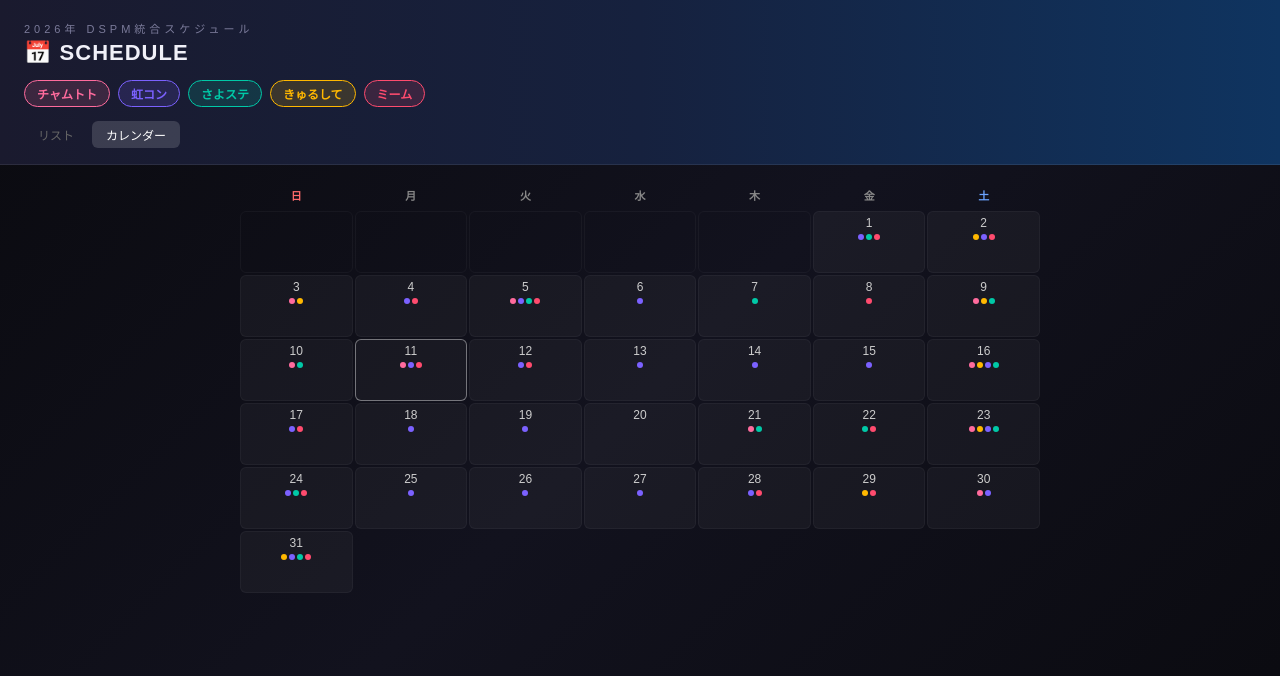
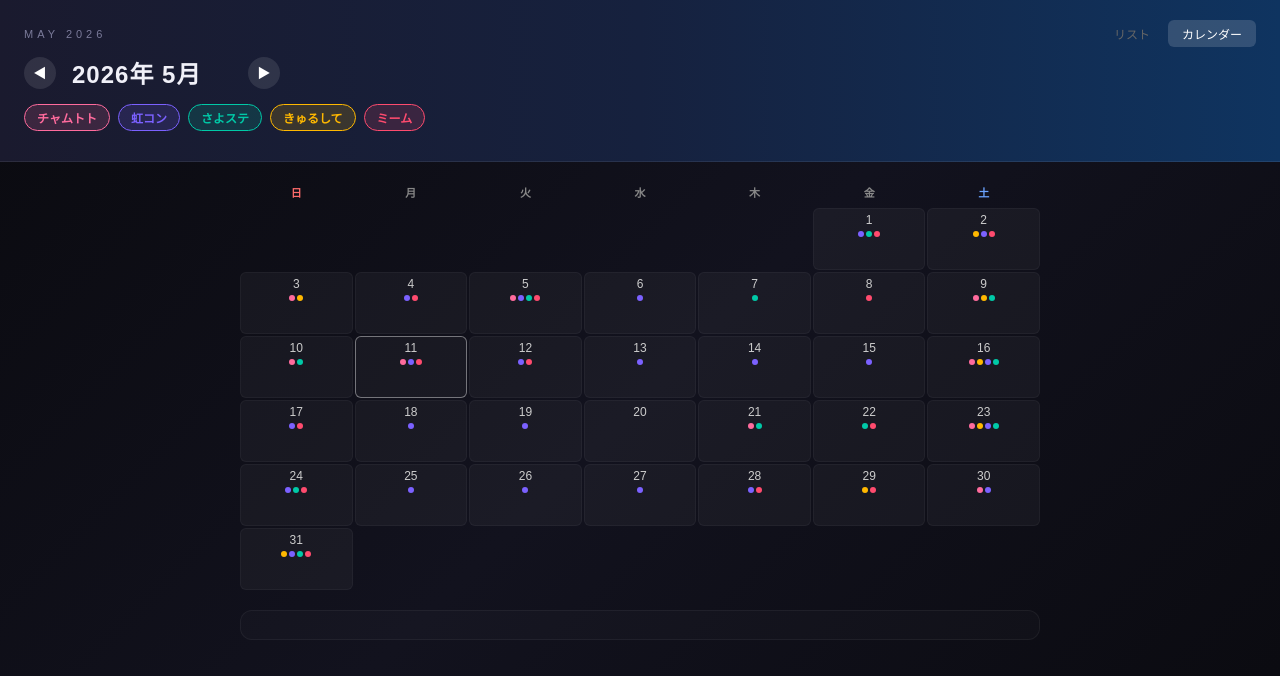
Before and after one commit to tarotale/DEARSTAGE_schedule, a plain HTML site: page index.html in a window 1280 px wide. Both pictures are taken after a click on the button "カレンダー". Drawn offline with Linux system fonts and the light colour scheme.

Commit message:
Update index.html

```diff
--- a/index.html
+++ b/index.html
@@ -3,7 +3,7 @@
 <head>
     <meta charset="UTF-8">
     <meta name="viewport" content="width=device-width, initial-scale=1.0">
-    <title>DSPM SCHEDULE - 2026.05</title>
+    <title>DSPM SCHEDULE - MANGER</title>
     <style>
         :root {
             --bg-gradient: linear-gradient(135deg, #0a0a0f 0%, #12121e 50%, #0a0a0f 100%);
@@ -35,8 +35,18 @@
             backdrop-filter: blur(12px);
         }
 
-        .header-top { font-size: 11px; letter-spacing: 4px; color: var(--text-muted); margin-bottom: 4px; }
-        .header-title { font-size: 22px; font-weight: 700; letter-spacing: 1px; margin-bottom: 14px; }
+        .header-top { display: flex; justify-content: space-between; align-items: center; margin-bottom: 8px; }
+        .month-display { font-size: 11px; letter-spacing: 4px; color: var(--text-muted); text-transform: uppercase; }
+
+        .nav-controls { display: flex; align-items: center; gap: 16px; margin-bottom: 14px; }
+        .current-month-title { font-size: 24px; font-weight: 700; letter-spacing: 1px; min-width: 160px; }
+
+        .nav-btn {
+            background: rgba(255,255,255,0.1); border: none; color: #fff;
+            width: 32px; height: 32px; border-radius: 50%; cursor: pointer;
+            display: flex; align-items: center; justify-content: center; transition: 0.2s;
+        }
+        .nav-btn:hover { background: rgba(255,255,255,0.2); }
 
         .filter-group { display: flex; flex-wrap: wrap; gap: 8px; margin-bottom: 14px; }
         .filter-btn {
@@ -58,17 +68,17 @@
 
         .content { padding: 16px 16px 40px; max-width: 800px; margin: 0 auto; }
 
-        .date-section { margin-bottom: 24px; scroll-margin-top: 160px; /* スクロール時の余白 */ }
+        /* List View */
+        .date-section { margin-bottom: 24px; scroll-margin-top: 180px; }
         .date-header { font-size: 13px; font-weight: 700; letter-spacing: 1px; color: #a0a0c0; border-left: 3px solid #3a3a5c; padding-left: 10px; margin-bottom: 8px; }
         .date-header.today { color: #fff; border-left-color: #fff; text-shadow: 0 0 8px rgba(255,255,255,0.5); }
-
         .event-card { border-radius: 8px; padding: 12px 14px; margin-bottom: 8px; text-decoration: none; display: block; transition: transform 0.2s; border-left: 3px solid transparent; }
         .event-card:hover { transform: translateX(4px); }
         .group-label { font-size: 10px; font-weight: 700; letter-spacing: 1px; margin-bottom: 3px; }
         .event-title { font-size: 14px; font-weight: 600; line-height: 1.4; margin-bottom: 3px; color: #fff; }
         .event-venue { font-size: 11px; color: #888; }
 
-        /* Group Colors */
+        /* Group Card Styles */
         .card-ChumToto { background: linear-gradient(135deg, rgba(255,107,157,0.1) 0%, rgba(255,255,255,0.02) 100%); border: 1px solid rgba(255,107,157,0.25); border-left-color: var(--color-chumtoto); }
         .card-ChumToto .group-label { color: var(--color-chumtoto); }
         .card-虹コン { background: linear-gradient(135deg, rgba(123,97,255,0.1) 0%, rgba(255,255,255,0.02) 100%); border: 1px solid rgba(123,97,255,0.25); border-left-color: var(--color-2zicon); }
@@ -80,35 +90,43 @@
         .card-meme { background: linear-gradient(135deg, rgba(255,75,110,0.1) 0%, rgba(255,255,255,0.02) 100%); border: 1px solid rgba(255,75,110,0.25); border-left-color: var(--color-meme); }
         .card-meme .group-label { color: var(--color-meme); }
 
-        /* Calendar Styles */
+        /* Calendar View */
         .calendar-grid { display: grid; grid-template-columns: repeat(7, 1fr); gap: 2px; margin-bottom: 20px; }
         .calendar-weekday { text-align: center; font-size: 11px; color: #888; padding: 6px 0; font-weight: 600; }
         .calendar-day { min-height: 52px; border-radius: 6px; background: rgba(255,255,255,0.04); border: 1px solid rgba(255,255,255,0.04); padding: 4px; cursor: pointer; position: relative; }
-        .calendar-day.empty { background: transparent; cursor: default; }
+        .calendar-day.empty { background: transparent; cursor: default; border: none; }
         .calendar-day.selected { background: rgba(255,255,255,0.12); border-color: rgba(255,255,255,0.3); }
         .calendar-day.is-today { border: 1.5px solid rgba(255,255,255,0.4); }
         .day-num { font-size: 12px; color: #ccc; text-align: center; margin-bottom: 4px; }
         .dot-container { display: flex; flex-wrap: wrap; gap: 2px; justify-content: center; }
         .dot { width: 6px; height: 6px; border-radius: 50%; }
 
-        #selected-day-info { margin-top: 20px; padding: 14px; background: rgba(255,255,255,0.04); border-radius: 12px; border: 1px solid rgba(255,255,255,0.1); }
+        #selected-day-events { margin-top: 20px; padding: 14px; background: rgba(255,255,255,0.02); border-radius: 12px; border: 1px solid rgba(255,255,255,0.05); }
     </style>
 </head>
 <body>
 
 <header>
-    <div class="header-top">2026年 DSPM統合スケジュール</div>
-    <div class="header-title">📅 SCHEDULE</div>
+    <div class="header-top">
+        <div class="month-display" id="monthLabel">MAY 2026</div>
+        <div class="view-toggle">
+            <button class="toggle-btn active" id="listToggle">リスト</button>
+            <button class="toggle-btn" id="calendarToggle">カレンダー</button>
+        </div>
+    </div>
+
+    <div class="nav-controls">
+        <button class="nav-btn" onclick="changeMonth(-1)">◀</button>
+        <div class="current-month-title" id="currentMonthTitle">2026年 5月</div>
+        <button class="nav-btn" onclick="changeMonth(1)">▶</button>
+    </div>
+
     <div class="filter-group" id="filterGroup">
         <button class="filter-btn active" data-group="ChumToto">チャムトト</button>
         <button class="filter-btn active" data-group="虹コン">虹コン</button>
         <button class="filter-btn active" data-group="さよステ">さよステ</button>
         <button class="filter-btn active" data-group="きゅるして">きゅるして</button>
         <button class="filter-btn active" data-group="meme">ミーム</button>
-    </div>
-    <div class="view-toggle">
-        <button class="toggle-btn active" id="listToggle">リスト</button>
-        <button class="toggle-btn" id="calendarToggle">カレンダー</button>
     </div>
 </header>
 
@@ -118,11 +136,15 @@
     let allEvents = [];
     let viewMode = "list";
     let selectedDate = null;
+
+    // 表示中の年月を管理
+    let displayDate = new Date(2026, 4, 1); // デフォルト 2026年5月 (JSの月は0始まり)
+
     const activeGroups = new Set(["ChumToto", "虹コン", "さよステ", "きゅるして", "meme"]);
     const dayNames = ["日", "月", "火", "水", "木", "金", "土"];
+    const monthNamesEn = ["JANUARY", "FEBRUARY", "MARCH", "APRIL", "MAY", "JUNE", "JULY", "AUGUST", "SEPTEMBER", "OCTOBER", "NOVEMBER", "DECEMBER"];
     const groupColors = { ChumToto: "#FF6B9D", "虹コン": "#7B61FF", "さよステ": "#00C9A7", "きゅるして": "#FFB800", meme: "#FF4B6E" };
 
-    // 今日の日付を取得 (YYYY-MM-DD)
     const getTodayStr = () => {
         const now = new Date();
         return `${now.getFullYear()}-${String(now.getMonth() + 1).padStart(2, '0')}-${String(now.getDate()).padStart(2, '0')}`;
@@ -131,14 +153,38 @@
     async function init() {
         const response = await fetch('./data.json?v=' + new Date().getTime());
         allEvents = await response.json();
-        render(true); // 初回レンダリング時はスクロールを実行
+        updateHeader();
+        render(true);
+    }
+
+    function changeMonth(delta) {
+        displayDate.setMonth(displayDate.getMonth() + delta);
+        selectedDate = null; // 月を変えたら選択を解除
+        updateHeader();
+        render(true);
+    }
+
+    function updateHeader() {
+        const y = displayDate.getFullYear();
+        const m = displayDate.getMonth();
+        document.getElementById('currentMonthTitle').innerText = `${y}年 ${m + 1}月`;
+        document.getElementById('monthLabel').innerText = `${monthNamesEn[m]} ${y}`;
     }
 
     function render(shouldScroll = false) {
         const display = document.getElementById('mainDisplay');
         display.innerHTML = "";
 
-        const filtered = allEvents.filter(ev => Array.from(activeGroups).some(g => ev.title.includes(g)));
+        const y = displayDate.getFullYear();
+        const m = displayDate.getMonth();
+
+        // 表示中の月のイベントのみにフィルタリング
+        const filtered = allEvents.filter(ev => {
+            const evDate = new Date(ev.start);
+            const isSameMonth = evDate.getFullYear() === y && evDate.getMonth() === m;
+            const isGroupActive = Array.from(activeGroups).some(g => ev.title.includes(g));
+            return isSameMonth && isGroupActive;
+        });
 
         if (viewMode === "list") {
             renderList(filtered, display, shouldScroll);
@@ -157,11 +203,14 @@
         const todayStr = getTodayStr();
         let closestDate = null;
 
+        if (Object.keys(grouped).length === 0) {
+            container.innerHTML = '<div style="text-align:center; color:#555; margin-top:60px;">この月の予定はありません</div>';
+            return;
+        }
+
         for (const date in grouped) {
             const d = new Date(date);
             const isToday = (date === todayStr);
-
-            // 今日、または今日以降で最も近い日付を特定
             if (!closestDate && date >= todayStr) closestDate = date;
 
             container.innerHTML += `
@@ -172,7 +221,6 @@
             `;
         }
 
-        // 今日以降の予定までスクロール
         if (shouldScroll && closestDate) {
             setTimeout(() => {
                 const target = document.getElementById(`date-${closestDate}`);
@@ -182,10 +230,10 @@
     }
 
     function renderCalendar(events, container) {
-        const now = new Date();
-        const year = 2026, month = 5;
-        const firstDay = new Date(year, month - 1, 1).getDay();
-        const daysInMonth = new Date(year, month, 0).getDate();
+        const y = displayDate.getFullYear();
+        const m = displayDate.getMonth();
+        const firstDay = new Date(y, m, 1).getDay();
+        const daysInMonth = new Date(y, m + 1, 0).getDate();
         const todayStr = getTodayStr();
 
         let html = '<div class="calendar-grid">';
@@ -193,7 +241,7 @@
         for(let i=0; i<firstDay; i++) html += '<div class="calendar-day empty"></div>';
 
         for(let d=1; d<=daysInMonth; d++) {
-            const dateKey = `${year}-${String(month).padStart(2,'0')}-${String(d).padStart(2,'0')}`;
+            const dateKey = `${y}-${String(m+1).padStart(2,'0')}-${String(d).padStart(2,'0')}`;
             const dayEvents = events.filter(e => e.start === dateKey);
             const isSelected = selectedDate === dateKey;
             const isToday = (dateKey === todayStr);
@@ -221,7 +269,7 @@
     function renderSelectedDay(events) {
         const dayEvents = events.filter(e => e.start === selectedDate);
         const container = document.getElementById('selected-day-events');
-        if(!dayEvents.length) return;
+        if(!dayEvents.length) { container.innerHTML = ""; return; }
         const d = new Date(selectedDate);
         container.innerHTML = `
             <div id="selected-day-info">
```
